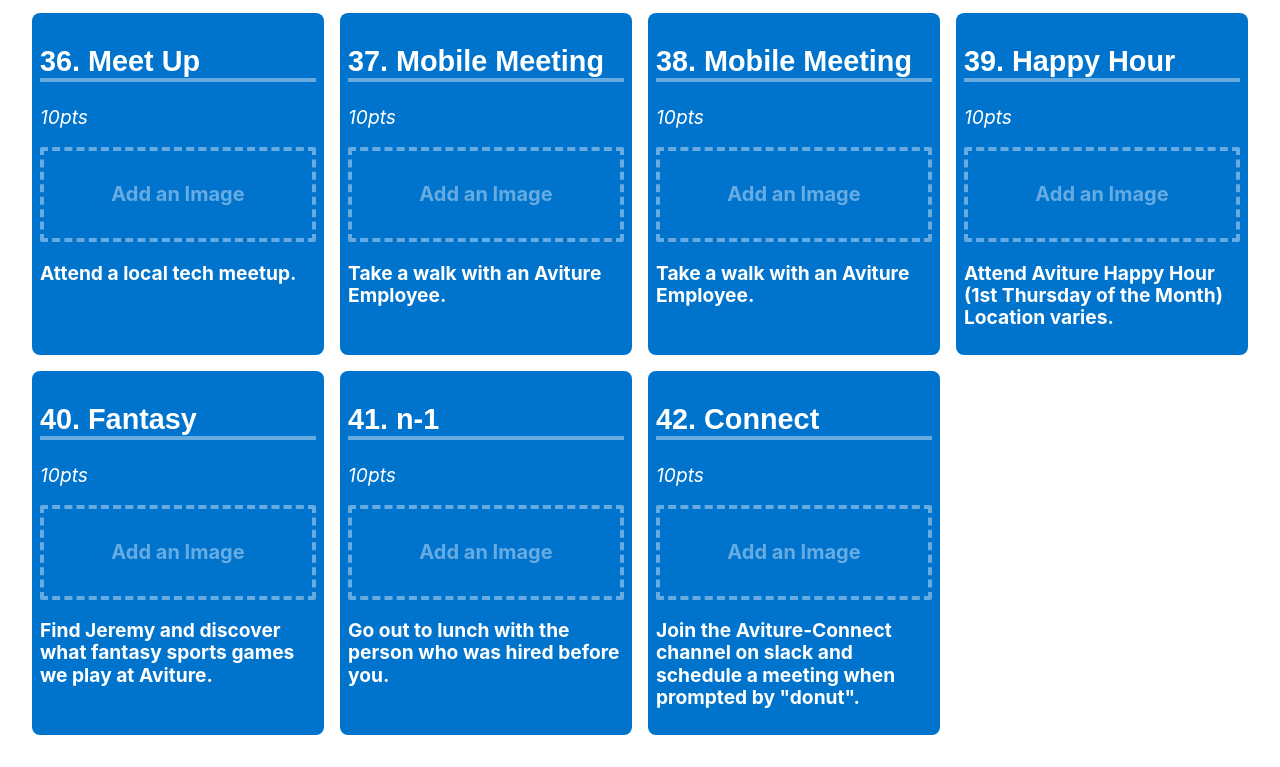
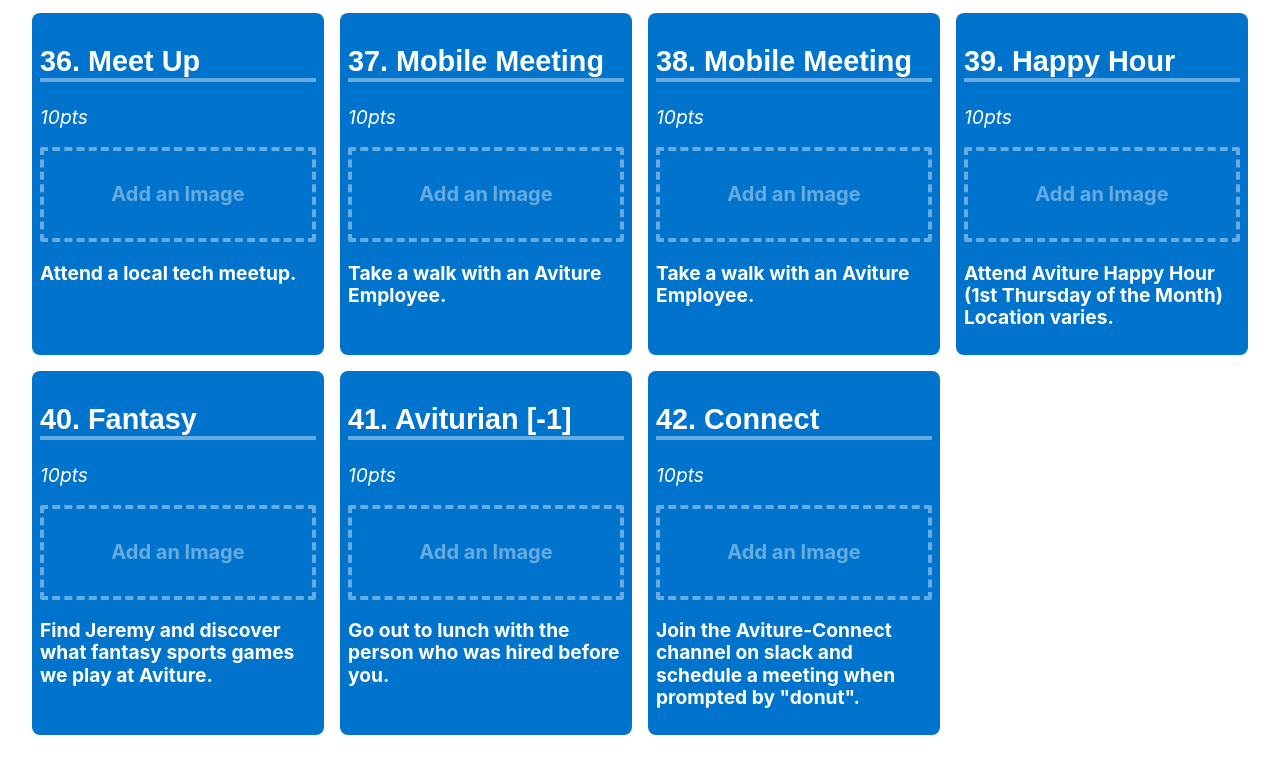
Before and after one commit to bdpcollective/aviturefirst30, a plain HTML site: page af30_tasks.html in a window 1280 px wide. Shown: the part 4813-5580 px from the top of the page. Drawn offline with Linux system fonts and the light colour scheme.

Commit message:
updated N

```diff
--- a/af30_tasks.html
+++ b/af30_tasks.html
@@ -286,7 +286,7 @@
             <p>Find Jeremy and discover what fantasy sports games we play at Aviture.</p>
         </div>
         <div class="pa2 sans-serif">
-            <h2 class="fw9 bb bw2 b--white-40">41. n-1</h2>
+            <h2 class="fw9 bb bw2 b--white-40">41. Aviturian [-1]</h2>
             <p class="fw4 i">10pts</p>
             <a class="link tc ph3 pv4 db bg-animate ba b--dashed bw2 hover-bg-orange b--white-40 white-40 f4 br1" href="#">Add an Image</a>
             <p>Go out to lunch with the person who was hired before you.</p>
```
